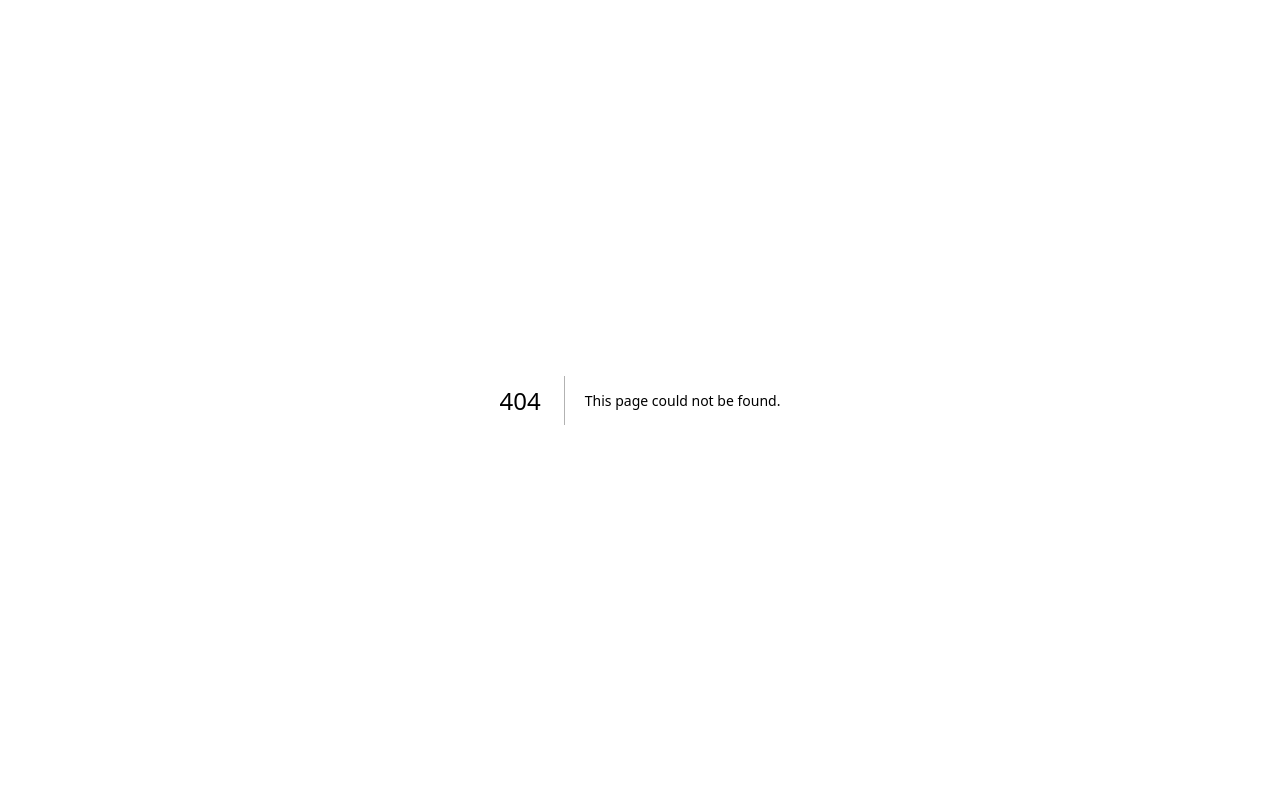
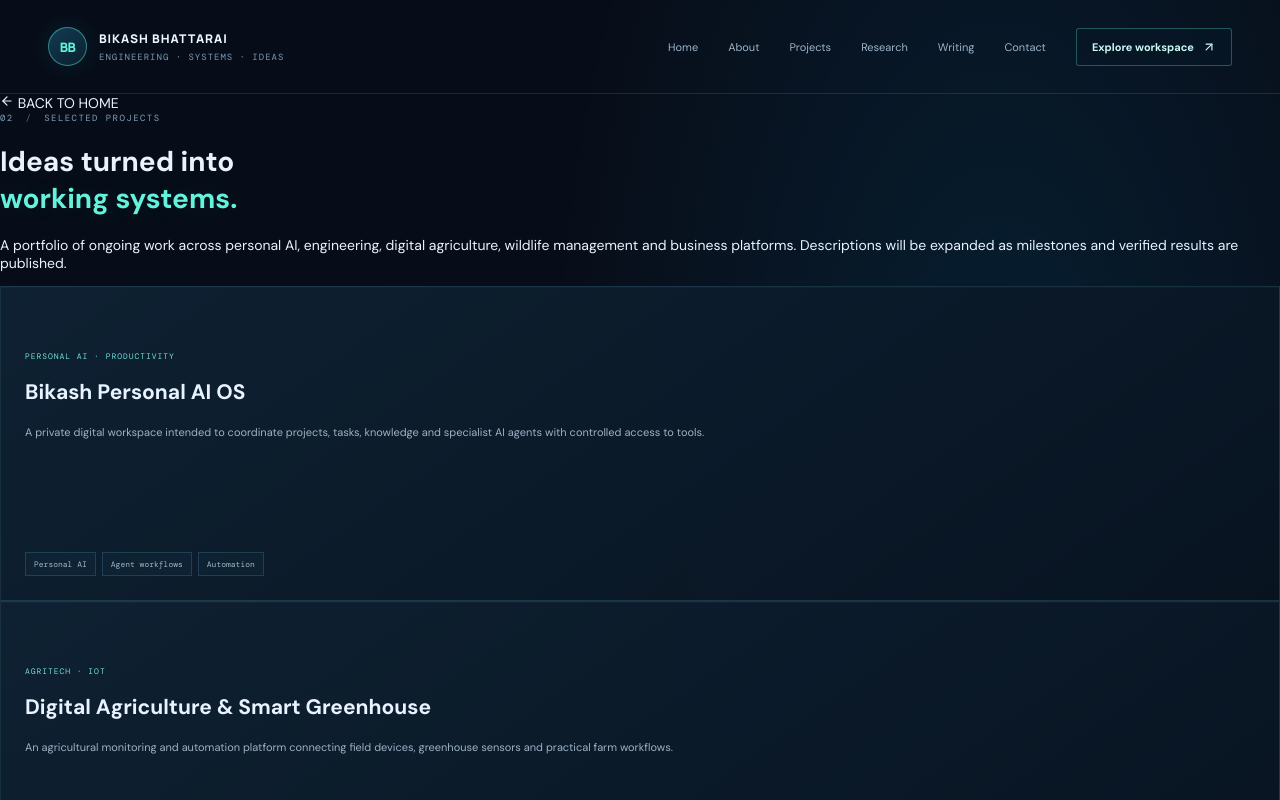
Before and after one commit to bikash-ananda/personal-webpage, a Next.js app: page /projects in a window 1280 px wide. Before the commit this address had no page. Shown: the top 800 px of the page. Built offline with nearby package versions, Linux system fonts and the light colour scheme.

Commit message:
feat(public): add projects page

```diff
--- /dev/null
+++ b/src/app/projects/page.tsx
@@ -0,0 +1,19 @@
+import PublicSubpage from "@/app/components/PublicSubpage";
+
+export default function ProjectsPage() {
+  return <PublicSubpage
+    number="02"
+    label="SELECTED PROJECTS"
+    title="Ideas turned into"
+    emphasis="working systems."
+    intro="A portfolio of ongoing work across personal AI, engineering, digital agriculture, wildlife management and business platforms. Descriptions will be expanded as milestones and verified results are published."
+    cards={[
+      { eyebrow: "PERSONAL AI · PRODUCTIVITY", title: "Bikash Personal AI OS", description: "A private digital workspace intended to coordinate projects, tasks, knowledge and specialist AI agents with controlled access to tools.", tags: ["Personal AI", "Agent workflows", "Automation"] },
+      { eyebrow: "AGRITECH · IOT", title: "Digital Agriculture & Smart Greenhouse", description: "An agricultural monitoring and automation platform connecting field devices, greenhouse sensors and practical farm workflows.", tags: ["ESP32", "Greenhouse", "IoT"] },
+      { eyebrow: "CONSERVATION · CIVIC TECHNOLOGY", title: "Nepal Wildlife Management System", description: "A digital approach to wildlife information, incident reporting, community communication and coordinated response.", tags: ["Wildlife reporting", "Data platform", "Community"] },
+      { eyebrow: "ENGINEERING · COMMERCE", title: "BNB Machinery", description: "A web platform for machinery and equipment operations, with commerce and business-management capabilities.", tags: ["Full-stack", "Business systems", "Web platform"] },
+      { eyebrow: "BUSINESS OPERATIONS", title: "BEOS — MITRA Solution", description: "A business operations platform supporting structured workflows and digital service delivery.", tags: ["Operations", "Web application", "Workflow"] },
+      { eyebrow: "AGRICULTURE · MOBILE", title: "Smart Krishi", description: "A farmer-focused application concept connecting agricultural information, farm devices and field reporting workflows.", tags: ["Farmer tools", "Mobile app", "Connected devices"] },
+    ]}
+  />;
+}
```
